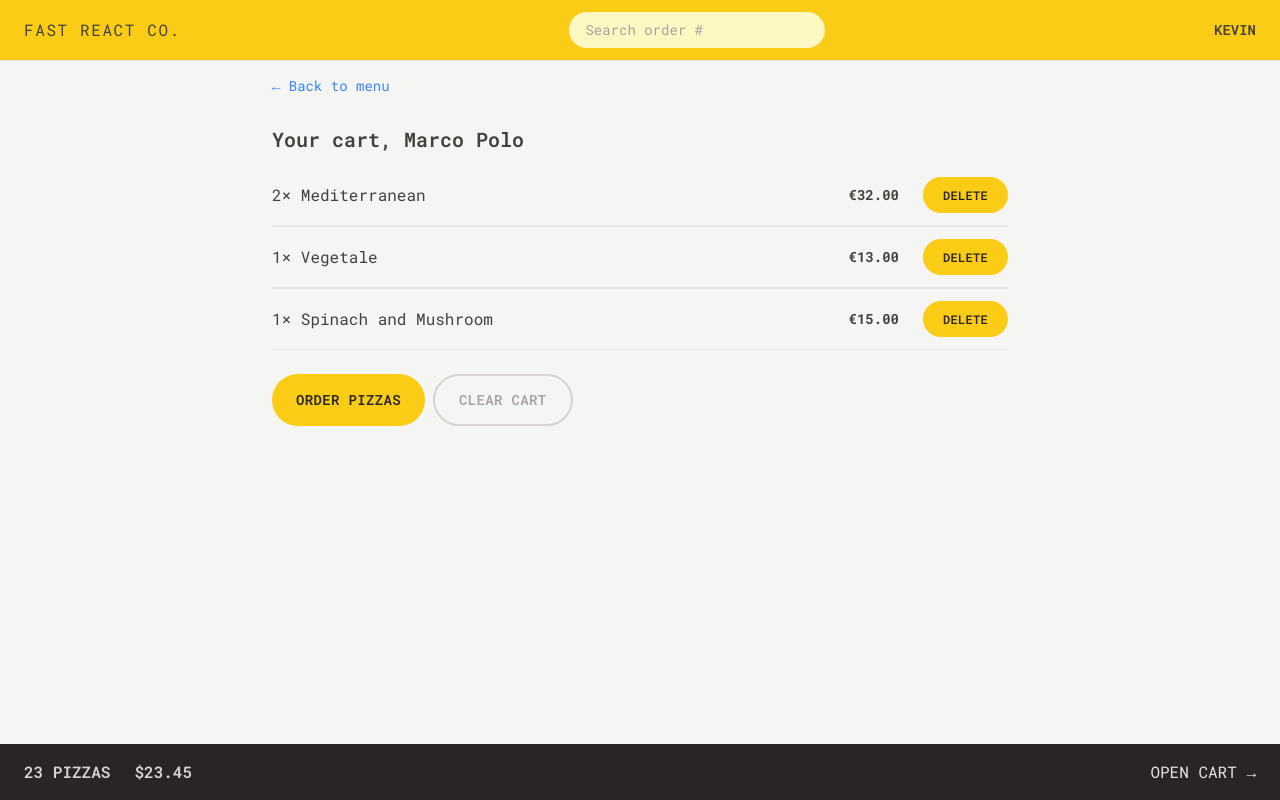
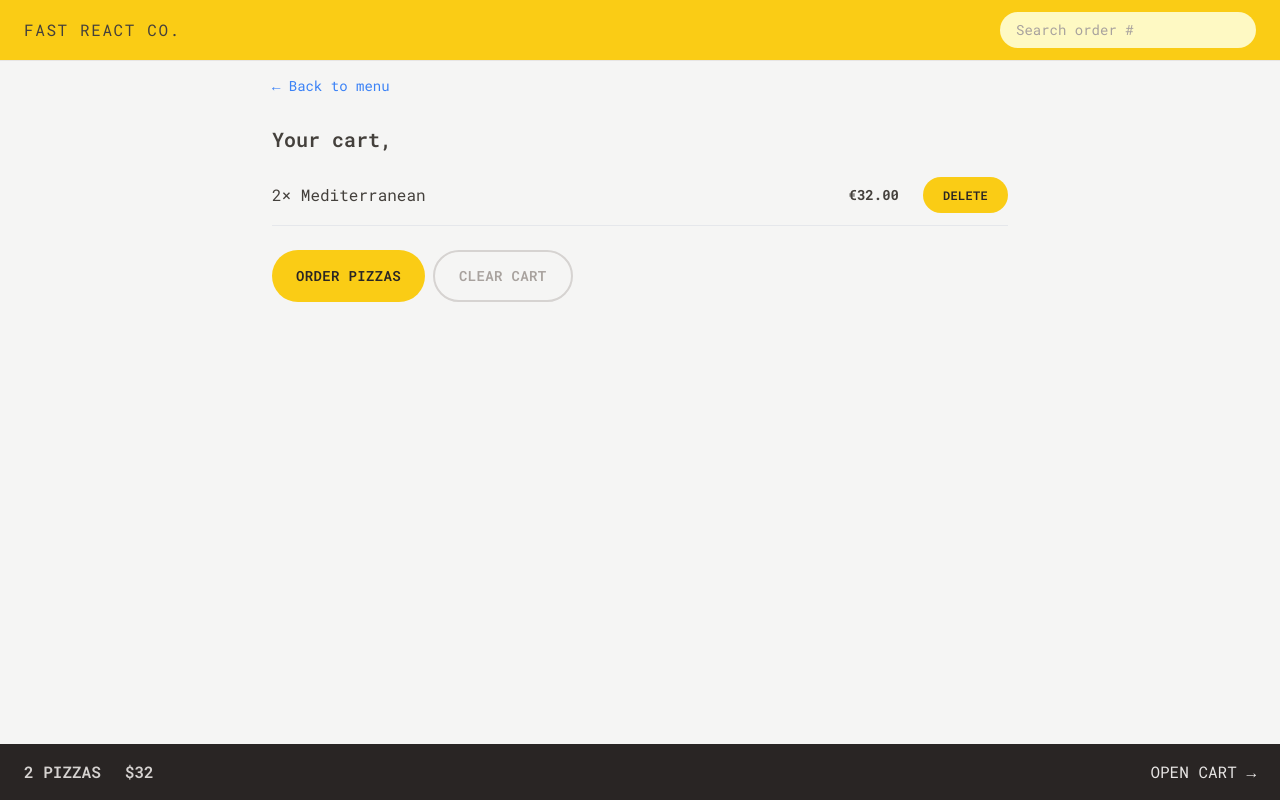
Before and after one commit to KevinPol12/16-fast-react-pizza, a React (Vite) app: page /cart in a window 1280 px wide. Built offline with nearby package versions, Linux system fonts and the light colour scheme.

Commit message:
Adding advance useSelector queries, putting the logic within the state slice and calling upon the arrow calculation functions to perform data queries to the redux store rather than doing derive state calculations within the components

```diff
--- a/src/features/cart/Cart.jsx
+++ b/src/features/cart/Cart.jsx
@@ -1,36 +1,18 @@
 import LinkButton from "../../ui/LinkButton";
 import Button from "../../ui/Button";
 import CartItem from "./CartItem";
-import { useSelector } from "react-redux";
-
-const fakeCart = [
-  {
-    pizzaId: 12,
-    name: "Mediterranean",
-    quantity: 2,
-    unitPrice: 16,
-    totalPrice: 32,
-  },
-  {
-    pizzaId: 6,
-    name: "Vegetale",
-    quantity: 1,
-    unitPrice: 13,
-    totalPrice: 13,
-  },
-  {
-    pizzaId: 11,
-    name: "Spinach and Mushroom",
-    quantity: 1,
-    unitPrice: 15,
-    totalPrice: 15,
-  },
-];
+import { useDispatch, useSelector } from "react-redux";
+import { clearCart } from "./cartSlice";
 
 function Cart() {
-  const cart = fakeCart;
+  const userName = useSelector((store) => store.user.user);
+  const cartItems = useSelector((store) => store.cart.cartItems);
+  const cart = cartItems;
+  const dispatch = useDispatch();
 
-  const userName = useSelector((store) => store.user.user);
+  function handleClearCart() {
+    dispatch(clearCart());
+  }
 
   return (
     <div className="px-4 py-3">
@@ -39,7 +21,7 @@ function Cart() {
       <h2 className="mt-7 text-xl font-semibold">Your cart, {userName}</h2>
       <ul className="mt-3 divide-y-2 divide-stone-200 border-b">
         {cart.map((item) => (
-          <CartItem item={item} key={item.pizzaId} />
+          <CartItem item={item} key={item.id} />
         ))}
       </ul>
 
@@ -47,7 +29,9 @@ function Cart() {
         <Button to="/order/new" type="primary">
           Order pizzas
         </Button>
-        <Button type="secondary">Clear cart</Button>
+        <Button type="secondary" onClick={handleClearCart}>
+          Clear cart
+        </Button>
       </div>
     </div>
   );
--- a/src/features/cart/CartItem.jsx
+++ b/src/features/cart/CartItem.jsx
@@ -1,8 +1,15 @@
+import { useDispatch } from "react-redux";
 import Button from "../../ui/Button";
 import { formatCurrency } from "../../utils/helpers";
+import { deleteItem } from "./cartSlice";
 
 function CartItem({ item }) {
-  const { pizzaId, name, quantity, totalPrice } = item;
+  const { id, name, quantity, totalPrice } = item;
+  const dispatch = useDispatch();
+
+  function handleDelete() {
+    dispatch(deleteItem(id));
+  }
 
   return (
     <li className="py-3 sm:flex sm:items-center sm:justify-between">
@@ -11,7 +18,9 @@ function CartItem({ item }) {
       </p>
       <div className="flex items-center justify-between sm:gap-6">
         <p className="text-sm font-bold">{formatCurrency(totalPrice)}</p>
-        <Button type="small">Delete</Button>
+        <Button type="small" onClick={handleDelete}>
+          Delete
+        </Button>
       </div>
     </li>
   );
--- a/src/features/cart/CartOverview.jsx
+++ b/src/features/cart/CartOverview.jsx
@@ -1,11 +1,17 @@
+import { useSelector } from "react-redux";
 import { Link } from "react-router-dom";
+import { getTotalCartPrice, getTotalCartQuantity } from "./cartSlice";
 
 function CartOverview() {
+  /*Rather than bringing the whole state here to perform derive state, redux encourages to perform those calculations on the slice itself to keep logic centralized*/
+  const totalCartQuantity = useSelector(getTotalCartQuantity);
+  const totalCartPrice = useSelector(getTotalCartPrice);
+  if (!totalCartQuantity) return null;
   return (
     <div className="flex items-center justify-between bg-stone-800 px-4 py-4 text-sm uppercase text-stone-200 sm:px-6 md:text-base">
       <p className="space-x-4 font-semibold text-stone-300 sm:space-x-6">
-        <span>23 pizzas</span>
-        <span>$23.45</span>
+        <span>{totalCartQuantity} pizzas</span>
+        <span>${totalCartPrice}</span>
       </p>
       <Link to="/cart">Open cart &rarr;</Link>
     </div>
--- /dev/null
+++ b/src/features/cart/cartSlice.js
@@ -0,0 +1,83 @@
+import { createSlice } from "@reduxjs/toolkit";
+
+const initialState = {
+  // cartItems: [],
+  cartItems: [
+    {
+      id: 12,
+      name: "Mediterranean",
+      quantity: 2,
+      unitPrice: 16,
+      totalPrice: 32,
+    },
+  ],
+};
+
+const cartSlice = createSlice({
+  name: "cart",
+  initialState,
+  reducers: {
+    addItem(state, action) {
+      //payload = newItem
+      state.cartItems.push(action.payload);
+    },
+    deleteItem(state, action) {
+      //payload = id
+      state.cartItems = state.cartItems.filter(
+        (item) => item.id !== action.payload,
+      );
+    },
+    increaseItemQuantity(state, action) {
+      const item = state.cartItems.find((item) => item.id === action.payload);
+      item.quantity++;
+      item.totalPrice = item.quantity * item.unitPrice;
+    },
+    decreaseItemQuantity(state, action) {
+      const item = state.cartItems.find((item) => item.id === action.payload);
+      item.quantity--;
+      item.totalPrice = item.quantity * item.unitPrice;
+    },
+    clearCart(state) {
+      state.cartItems = [];
+    },
+  },
+});
+
+export const {
+  addItem,
+  deleteItem,
+  increaseItemQuantity,
+  decreaseItemQuantity,
+  clearCart,
+} = cartSlice.actions;
+
+export default cartSlice.reducer;
+
+/*We export this calculations on redux state to centralize logic, is this way we can just reuse it anywhere else in the application. The naming convention is to use "get".*/
+export const getTotalCartQuantity = (store) =>
+  store.cart.cartItems.reduce((acc, cur) => acc + cur.quantity, 0);
+
+export const getTotalCartPrice = (store) =>
+  store.cart.cartItems.reduce((acc, cur) => acc + cur.totalPrice, 0);
+
+// function getPosition() {
+//   return new Promise(function (resolve, reject) {
+//     navigator.geolocation.getCurrentPosition(resolve, reject);
+//   });
+// }
+
+// async function fetchAddress() {
+//   // 1) We get the user's geolocation position
+//   const positionObj = await getPosition();
+//   const position = {
+//     latitude: positionObj.coords.latitude,
+//     longitude: positionObj.coords.longitude,
+//   };
+
+//   // 2) Then we use a reverse geocoding API to get a description of the user's address, so we can display it the order form, so that the user can correct it if wrong
+//   const addressObj = await getAddress(position);
+//   const address = `${addressObj?.locality}, ${addressObj?.city} ${addressObj?.postcode}, ${addressObj?.countryName}`;
+
+//   // 3) Then we return an object with the data that we are interested in
+//   return { position, address };
+// }
--- a/src/features/menu/MenuItem.jsx
+++ b/src/features/menu/MenuItem.jsx
@@ -1,8 +1,23 @@
+import { useDispatch } from "react-redux";
 import Button from "../../ui/Button";
 import { formatCurrency } from "../../utils/helpers";
+import { addItem } from "../cart/cartSlice";
 
 function MenuItem({ pizza }) {
   const { id, name, unitPrice, ingredients, soldOut, imageUrl } = pizza;
+
+  const dispatch = useDispatch();
+
+  function handleAddToCart() {
+    const newItem = {
+      id,
+      name,
+      quantity: 1,
+      unitPrice,
+      totalPrice: unitPrice * 1,
+    };
+    dispatch(addItem(newItem));
+  }
 
   return (
     <li className="flex gap-4 py-2">
@@ -22,7 +37,11 @@ function MenuItem({ pizza }) {
           ) : (
             <p className="text-sm uppercase text-stone-500">Sold out</p>
           )}
-          <Button type="small">Add to cart</Button>
+          {!soldOut && (
+            <Button type="small" onClick={() => handleAddToCart()}>
+              Add to cart
+            </Button>
+          )}
         </div>
       </div>
     </li>
--- a/src/features/order/CreateOrder.jsx
+++ b/src/features/order/CreateOrder.jsx
@@ -8,6 +8,7 @@ import {
 } from "react-router-dom";
 import { createOrder } from "../../services/apiRestaurant";
 import Button from "../../ui/Button";
+import { useSelector } from "react-redux";
 
 // https://uibakery.io/regex-library/phone-number
 const isValidPhone = (str) =>
@@ -51,6 +52,7 @@ function CreateOrder() {
 
   // const [withPriority, setWithPriority] = useState(false);
   const cart = fakeCart;
+  const userName = useSelector((store) => store.user.user);
 
   return (
     <div className="px-4 py-6">
@@ -60,7 +62,13 @@ function CreateOrder() {
       <Form method="POST">
         <div className="mb-5 flex flex-col gap-2 sm:flex-row sm:items-center">
           <label className="sm:basis-40">First Name</label>
-          <input className="input grow" type="text" name="customer" required />
+          <input
+            className="input grow"
+            type="text"
+            name="customer"
+            defaultValue={userName}
+            required
+          />
         </div>
 
         <div className="mb-5 flex flex-col gap-2 sm:flex-row sm:items-center">
--- a/src/features/user/CreateUser.jsx
+++ b/src/features/user/CreateUser.jsx
@@ -1,11 +1,19 @@
 import { useState } from "react";
 import Button from "../../ui/Button";
+import { useDispatch } from "react-redux";
+import { updateName } from "./userSlice";
+import { useNavigate } from "react-router-dom";
 
 function CreateUser() {
   const [username, setUsername] = useState("");
+  const navigate = useNavigate();
+  const dispatch = useDispatch();
 
   function handleSubmit(e) {
     e.preventDefault();
+    if (!username) return;
+    dispatch(updateName(username));
+    navigate("/menu");
   }
 
   return (
@@ -24,9 +32,7 @@ function CreateUser() {
 
       {username !== "" && (
         <div>
-          <Button to="/order/new" type="primary">
-            Start ordering
-          </Button>
+          <Button type="primary">Start ordering</Button>
         </div>
       )}
     </form>
--- a/src/features/user/Username.jsx
+++ b/src/features/user/Username.jsx
@@ -1,5 +1,12 @@
+import { useSelector } from "react-redux";
+
 function Username() {
-  return <div className="hidden text-sm font-semibold md:block">Kevin</div>;
+  const userName = useSelector((store) => store.user.user);
+
+  if (!userName) return null;
+  return (
+    <div className="hidden text-sm font-semibold md:block">{userName}</div>
+  );
 }
 
 export default Username;
--- a/src/features/user/userSlice.js
+++ b/src/features/user/userSlice.js
@@ -1,7 +1,7 @@
 import { createSlice } from "@reduxjs/toolkit";
 
 const initialState = {
-  user: "Marco Polo",
+  user: "",
 };
 
 const userSlice = createSlice({
--- a/src/store.js
+++ b/src/store.js
@@ -1,10 +1,11 @@
 import { configureStore } from "@reduxjs/toolkit";
 import userReducer from "./features/user/userSlice";
+import cartReducer from "./features/cart/cartSlice";
 
 /*The configure store automatically combines the Reducers, creates
 the store, applies the middleware -thunk- and enables the redux dev tools */
 const store = configureStore({
-  reducer: { user: userReducer },
+  reducer: { user: userReducer, cart: cartReducer },
 });
 
 export default store;
--- a/src/ui/Button.jsx
+++ b/src/ui/Button.jsx
@@ -1,6 +1,6 @@
 import { Link } from "react-router-dom";
 
-function Button({ children, disabled, to, type }) {
+function Button({ children, disabled, to, type, onClick }) {
   const base =
     "inline-block rounded-full text-sm bg-yellow-400  font-semibold uppercase tracking-wide text-stone-800 transition-colors duration-300 hover:bg-yellow-300 focus:bg-yellow-300 focus:outline-none focus:ring focus:ring-yellow-300 focus:ring-offset-2 disabled:cursor-not-allowed ";
 
@@ -17,6 +17,12 @@ function Button({ children, disabled, to, type }) {
         {children}
       </Link>
     );
+  if (onClick)
+    return (
+      <button disabled={disabled} className={styles[type]} onClick={onClick}>
+        {children}
+      </button>
+    );
 
   return (
     <button disabled={disabled} className={styles[type]}>
--- a/src/ui/Home.jsx
+++ b/src/ui/Home.jsx
@@ -1,6 +1,9 @@
+import { useSelector } from "react-redux";
 import CreateUser from "../features/user/CreateUser";
+import Button from "./Button";
 
 function Home() {
+  const userName = useSelector((store) => store.user.user);
   return (
     <div className=" my-10 px-4 text-center sm:my-16">
       <h1 className="mb-8 text-center text-xl font-semibold">
@@ -10,8 +13,13 @@ function Home() {
           Straight out of the oven, straight to you.
         </span>
       </h1>
-
-      <CreateUser />
+      {!userName ? (
+        <CreateUser />
+      ) : (
+        <Button to="/menu" type="primary">
+          Continue ordering, {userName}
+        </Button>
+      )}
     </div>
   );
 }
```
